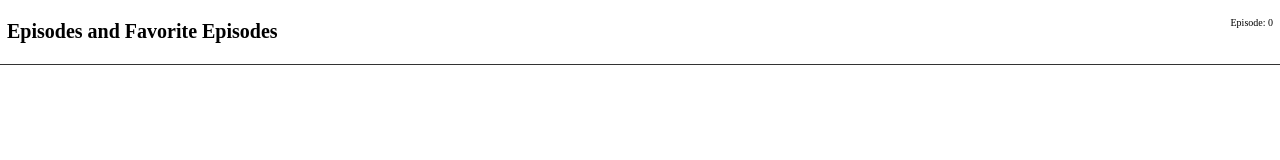
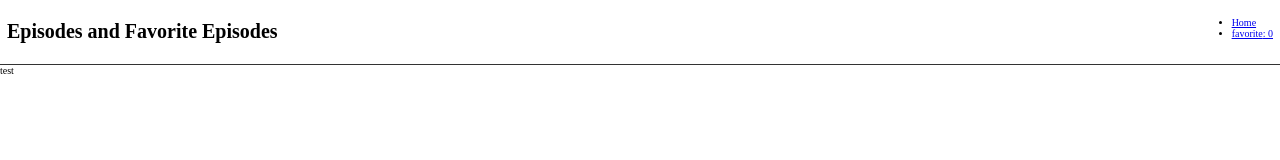
Before and after one commit to macotok/udemy-Typescript-with-React, a React (Create React App) app in the folder my-app-ts/: page /favorite in a window 1280 px wide. Shown: the top 160 px of the page. Built offline with nearby package versions, Linux system fonts and the light colour scheme; no server answers.

Commit message:
routerでHomeとfavoriteでページ分け

```diff
--- a/my-app-ts/package.json
+++ b/my-app-ts/package.json
@@ -3,7 +3,9 @@
   "version": "0.1.0",
   "private": true,
   "dependencies": {
+    "@reach/router": "^1.2.1",
     "@types/node": "^12.12.5",
+    "@types/reach__router": "^1.2.6",
     "@types/react": "^16.9.11",
     "@types/react-dom": "^16.9.3",
     "react": "^16.11.0",
--- a/my-app-ts/src/App.tsx
+++ b/my-app-ts/src/App.tsx
@@ -1,19 +1,23 @@
 import React from 'react';
-import TodoList from './TodoList';
-import { Parent, Child} from './Context';
-import ReducerPractice from './ReducerPractice';
-import { StoreProvider } from './Store';
 import './index.css';
+import Episode from './Episode';
+import { StoreProvider } from './store';
+import { Router, RouteComponentProps } from '@reach/router';
+import Home from './pages/Home';
+import Favorite from './pages/Favorite';
+
+const RouterPage = (props: {pageComponent: JSX.Element} & RouteComponentProps ) => props.pageComponent;
 
 const App = (): JSX.Element => {
   return (
    <>
-     {/*<TodoList />*/}
-     {/*<Parent>*/}
-     {/*  <Child />*/}
-     {/* </Parent>*/}
      <StoreProvider>
-        <ReducerPractice />
+       <Router>
+        <Episode path="/">
+          <RouterPage pageComponent={<Home />} path="/" />
+          <RouterPage pageComponent={<Favorite />} path="/favorite" />
+        </Episode>
+       </Router>
       </StoreProvider>
    </>
   );
--- /dev/null
+++ b/my-app-ts/src/Episode.tsx
@@ -0,0 +1,23 @@
+import React, { useContext } from 'react';
+import { Index } from './store';
+import { Link } from '@reach/router';
+
+
+const Episode = (props: any): JSX.Element => {
+  const { state } = useContext(Index);
+
+  return (
+    <>
+      <header>
+        <h1>Episodes and Favorite Episodes</h1>
+        <ul>
+          <li><Link to="/">Home</Link></li>
+          <li><Link to="/favorite">favorite{state.favorites.length > 1 ? 's' : null }: {state.favorites.length}</Link></li>
+        </ul>
+      </header>
+      {props.children}
+    </>
+  )
+};
+
+export default Episode;
--- a/my-app-ts/src/EpisodeList.tsx
+++ b/my-app-ts/src/components/EpisodeList.tsx
@@ -1,5 +1,5 @@
 import React from 'react';
-import { IEpisode } from './Interfaces';
+import { IEpisode } from '../interfaces';
 
 const EpisodeList = (props: any) => {
   const { episodes, toggleFavoriteAction, favorites } = props;
--- a/my-app-ts/src/Interfaces.ts
+++ b/my-app-ts/src/interfaces/index.ts
@@ -21,3 +21,9 @@ export interface IEpisode {
   summary: string
   url: string
 }
+
+export interface IEpisodeProps {
+  episodes: IEpisode[],
+  toggleFavoriteAction: (episode: IEpisode) => IAction,
+  favorites: Array<IEpisode>
+}
--- /dev/null
+++ b/my-app-ts/src/pages/Favorite.tsx
@@ -0,0 +1,9 @@
+import React from 'react';
+
+const Favorite = () => (
+  <>
+    test
+  </>
+);
+
+export default Favorite;
--- a/my-app-ts/src/ReducerPractice.tsx
+++ b/my-app-ts/src/pages/Home.tsx
@@ -1,11 +1,11 @@
-import React, { useContext, useEffect, lazy, Suspense } from 'react';
-import { Store, FETCH_DATA, ADD_FAVORITE, REMOVE_FAVORITE } from './Store';
-import { IAction, IEpisode } from './Interfaces';
+import React, { lazy, Suspense, useContext, useEffect } from 'react';
+import { ADD_FAVORITE, FETCH_DATA, Index, REMOVE_FAVORITE } from '../store';
+import { IAction, IEpisode, IEpisodeProps } from '../interfaces';
 
-const EpisodeList = lazy<any>(() => import('./EpisodeList'));
+const EpisodeList = lazy<any>(() => import('../components/EpisodeList'));
 
-const ReducerPractice = () => {
-  const { state, dispatch } = useContext(Store);
+const Home = (): JSX.Element => {
+  const { state, dispatch } = useContext(Index);
   const { episodes, favorites } = state;
 
   useEffect(() => {
@@ -39,7 +39,7 @@ const ReducerPractice = () => {
     return dispatch(dispatchObj);
   };
 
-  const episodeProps = {
+  const episodeProps: IEpisodeProps = {
     episodes,
     toggleFavoriteAction,
     favorites,
@@ -47,10 +47,6 @@ const ReducerPractice = () => {
 
   return (
     <>
-      <header>
-        <h1>Episodes and Favorite Episodes</h1>
-        <p>Episode{state.favorites.length > 1 ? 's' : null }: {state.favorites.length}</p>
-      </header>
       <Suspense fallback={<div>loading...</div>}>
         <ul className="episodeWrap">
           <EpisodeList {...episodeProps} />
@@ -60,4 +56,4 @@ const ReducerPractice = () => {
   )
 };
 
-export default ReducerPractice;
+export default Home;
--- a/my-app-ts/src/Store.tsx
+++ b/my-app-ts/src/store/index.tsx
@@ -1,5 +1,5 @@
 import React, { createContext, useReducer } from 'react';
-import {IState, IAction, IEpisode} from './Interfaces';
+import {IState, IAction, IEpisode} from '../interfaces';
 
 export const FETCH_DATA = 'FETCH_DATA';
 export const ADD_FAVORITE = 'ADD_FAVORITE';
@@ -10,7 +10,7 @@ const initialState:IState = {
   favorites: []
 };
 
-export const Store = createContext<IState | any>(initialState);
+export const Index = createContext<IState | any>(initialState);
 
 const reducer = (state: IState, action: IAction) => {
   switch (action.type) {
@@ -33,6 +33,6 @@ const reducer = (state: IState, action: IAction) => {
 export const StoreProvider = (props: any): JSX.Element => {
   const [state, dispatch] = useReducer(reducer, initialState);
   return (
-    <Store.Provider value={{ state, dispatch }}>{props.children}</Store.Provider>
+    <Index.Provider value={{ state, dispatch }}>{props.children}</Index.Provider>
   )
 };
```
Also changed, not shown: my-app-ts/src/_practice/Context.js (renamed from my-app-ts/src/Context.js), my-app-ts/src/_practice/TodoList.tsx (renamed from my-app-ts/src/TodoList.tsx), 2 other files (tests, documents, lock files or other folders).
